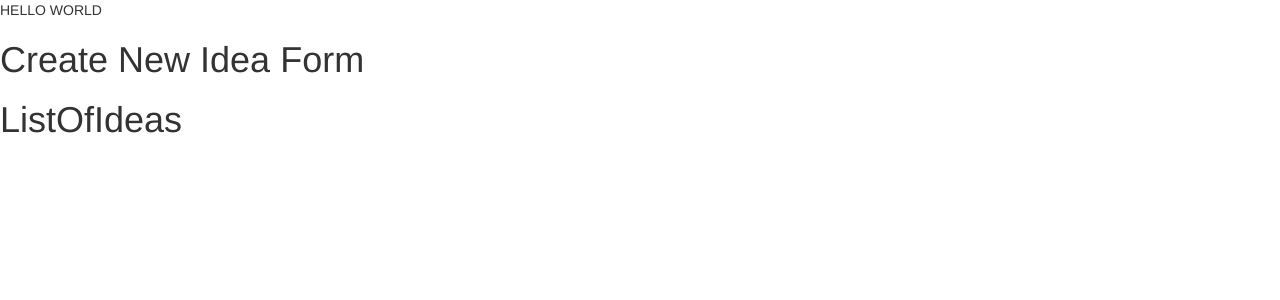
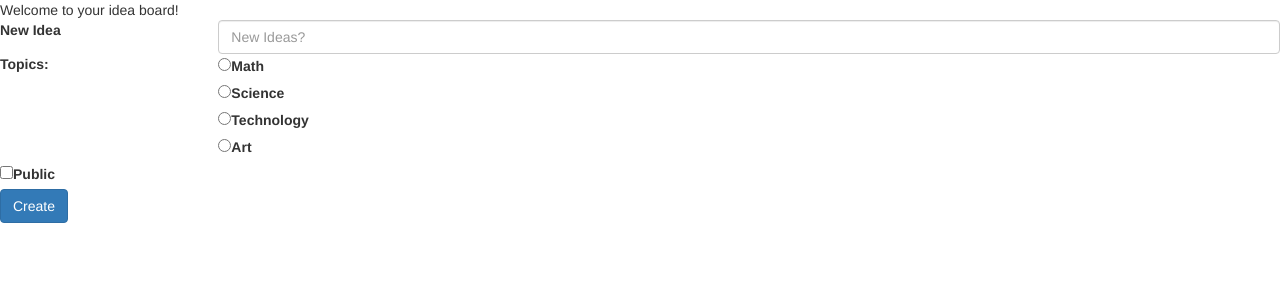
Before and after one commit to Kailin168/ideapool, a React (Create React App) app in the folder ideapool-app/: page / in a window 1280 px wide. Shown: the top 300 px of the page. Built offline with nearby package versions, Linux system fonts and the light colour scheme.

Commit message:
db file and radio component
setting up a db.json file and make the radio component reusable

```diff
--- /dev/null
+++ b/ideapool-app/db.json
@@ -0,0 +1,101 @@
+{
+  "posts": [
+    {
+      "id": 1,
+      "content": "My first post",
+      "category": "Science",
+      "public": "true",
+      "user_id": "1",
+      "likes": "0",
+      "timestamps": "2019-01-01 00:00:00"
+    },
+    {
+      "id": 2,
+      "content": "My second post",
+      "category": "Art",
+      "public": "true",
+      "user_id": "1",
+      "likes": "0",
+      "timestamps": "2019-01-01 00:00:00"
+    },
+    {
+      "id": 3,
+      "content": "My third post",
+      "category": "Math",
+      "public": "true",
+      "user_id": "1",
+      "likes": "0",
+      "timestamps": "2019-01-01 00:00:00"
+    },
+    {
+      "content": "test 3",
+      "category": "",
+      "public": false,
+      "user_id": "1",
+      "likes": "0",
+      "timestamps": 1676996270567,
+      "id": 4
+    },
+    {
+      "content": "sdas",
+      "category": "math",
+      "public": false,
+      "user_id": "1",
+      "likes": "0",
+      "timestamps": 1676997273212,
+      "id": 5
+    },
+    {
+      "content": "dasd",
+      "category": "math",
+      "public": false,
+      "user_id": "1",
+      "likes": "0",
+      "timestamps": 1676997695581,
+      "id": 6
+    },
+    {
+      "content": "dsads",
+      "category": "Technology",
+      "public": false,
+      "user_id": "1",
+      "likes": "0",
+      "timestamps": 1676998188545,
+      "id": 7
+    },
+    {
+      "content": "dasds",
+      "category": "Art",
+      "public": true,
+      "user_id": "1",
+      "likes": "0",
+      "timestamps": 1676999380195,
+      "id": 8
+    },
+    {
+      "content": "das",
+      "category": "Art",
+      "public": false,
+      "user_id": "1",
+      "likes": "0",
+      "timestamps": 1676999386778,
+      "id": 9
+    }
+  ],
+  "users": [
+    {
+      "id": 1,
+      "name": "John Doe",
+      "email": "johndoe@gmail.com",
+      "password": "password",
+      "timestamps": "2019-01-01 00:00:00"
+    },
+    {
+      "id": 2,
+      "name": "Jane Coltrane",
+      "email": "JaneColtrane@gmail.com",
+      "password": "password",
+      "timestamps": "2019-01-01 00:00:00"
+    }
+  ]
+}
--- a/ideapool-app/package.json
+++ b/ideapool-app/package.json
@@ -10,6 +10,7 @@
     "react": "^18.2.0",
     "react-bootstrap": "^2.7.2",
     "react-dom": "^18.2.0",
+    "react-icons": "^4.7.1",
     "react-scripts": "5.0.1",
     "web-vitals": "^2.1.4"
   },
--- a/ideapool-app/src/App.js
+++ b/ideapool-app/src/App.js
@@ -5,7 +5,7 @@ import IdeaContainer from "./components/IdeaContainer";
 function App() {
   return (
     <div className="App">
-      HELLO WORLD
+      Welcome to your idea board!
       <IdeaContainer />
     </div>
   );
--- a/ideapool-app/src/components/CreateNewIdeaForm.js
+++ b/ideapool-app/src/components/CreateNewIdeaForm.js
@@ -1,10 +1,81 @@
-import React from "react";
+import React, { useState } from "react";
+import Button from 'react-bootstrap/Button';
+import Col from 'react-bootstrap/Col';
+import Form from 'react-bootstrap/Form';
+import Row from 'react-bootstrap/Row';
+import RadioGroupComponent from "./RadioGroupComponent";
 
-function CreateNewIdeaForm() {
+function CreateNewIdeaForm({ addNewIdea }) {
+  const [ideaText, setIdeaText] = useState("");
+  const [category, setCategory] = useState("");
+  const [publicView, setPublicView] = useState(false);
+  const [user_id, setUser_id] = useState(1);
+  const [likes, setLikes] = useState(0);
+
+
+  const handleSubmit = (event) => {
+    event.preventDefault();
+    addNewIdea(ideaText);
+    const addNewPost = {
+      "content": ideaText,
+      "category": category,
+      "public": publicView,
+      "user_id": "1",
+      "likes": "0",
+      "timestamps": Date.now()
+    }
+    fetch('http://localhost:3000/posts', {
+      method: 'POST',
+      headers: {
+        'Content-Type': 'application/json',
+      },
+      body: JSON.stringify(addNewPost),
+    })
+      .then((response) => response.json())
+      .then((data) => {
+        console.log('Success:', data);
+      })
+      .catch((error) => {
+        console.error('Error:', error);
+      });
+    setIdeaText("");
+  }
+
   return (
-    <div>
-      <h1>Create New Idea Form</h1>
-    </div>
+    <Form onSubmit={handleSubmit}>
+      <Form.Group as={Row} className="mb-3" controlId="formHorizontalEmail">
+        <Form.Label column sm={2}>
+          New Idea
+        </Form.Label>
+        <Col sm={10}>
+          <Form.Control value={ideaText} type="text" placeholder="New Ideas?" onChange={(event) => {
+            setIdeaText(event.target.value);
+          }} />
+          {/* onChange={(event, value)=>{setIdeaText(value)}}  onChange={(value)=>setIdeaText(value)}*/}
+        </Col>
+      </Form.Group>
+      <fieldset>
+        <RadioGroupComponent
+          category={category}
+          setCategory={setCategory}
+          options={["Math", "Science", "Technology", "Art"]} />
+      </fieldset>
+      <Form.Group as={Row} className="mb-3" controlId="formHorizontalCheck">
+        <Col sm={{ span: 10, offset: 2 }}>
+          <Form.Check
+          label="Public"
+          checked={publicView}
+          onChange={(event) => {setPublicView(!publicView)}}
+          />
+        </Col>
+      </Form.Group>
+
+      <Form.Group as={Row} className="mb-3">
+        <Col sm={{ span: 10, offset: 2 }}>
+          <Button type="submit">Create</Button>
+        </Col>
+      </Form.Group>
+    </Form>
   );
 }
 
--- a/ideapool-app/src/components/IdeaContainer.js
+++ b/ideapool-app/src/components/IdeaContainer.js
@@ -3,10 +3,18 @@ import CreateNewIdeaForm from "./CreateNewIdeaForm";
 import ListOfIdeas from "./ListOfIdeas";
 
 function IdeaContainer() {
+
+  const [ideas, setIdeas] = React.useState([]);
+
+
+  const addNewIdea = (idea) => {
+    setIdeas([...ideas, idea]);
+  };
+
   return (
     <div>
-      <CreateNewIdeaForm />
-      <ListOfIdeas />
+      <CreateNewIdeaForm addNewIdea={addNewIdea}/>
+      <ListOfIdeas ideas={ideas}/>
     </div>
   );
 }
--- a/ideapool-app/src/components/ListOfIdeas.js
+++ b/ideapool-app/src/components/ListOfIdeas.js
@@ -1,11 +1,28 @@
 import React from 'react';
+import ListGroup from 'react-bootstrap/ListGroup';
+import { BsFillArrowUpCircleFill } from "react-icons/bs";
+import { BsFillArrowDownCircleFill } from "react-icons/bs";
 
-function ListOfIdeas() {
+function ListOfIdeas({ ideas }) {
   return (
-    <div>
-      <h1>ListOfIdeas</h1>
-    </div>
-  );
+    <ListGroup as="ol" numbered>
+      {ideas?.map((idea) => (
+        <ListGroup.Item
+          key={idea}
+          as="li"
+          className="d-flex justify-content-between align-items-start"
+        >
+          <div className="ms-2 me-auto">
+            <div className="fw-bold">Ideas</div>
+            {idea}
+          </div>
+          <BsFillArrowUpCircleFill />{' '}
+          <BsFillArrowDownCircleFill />{' '}
+        </ListGroup.Item>
+      )
+
+      )}
+    </ListGroup>);
 }
 
 export default ListOfIdeas;
--- /dev/null
+++ b/ideapool-app/src/components/RadioGroupComponent.js
@@ -0,0 +1,31 @@
+import React from "react";
+import Col from 'react-bootstrap/Col';
+import Form from 'react-bootstrap/Form';
+import Row from 'react-bootstrap/Row';
+
+function RadioGroupComponent({ category, setCategory, options }) {
+  return (
+    <Form.Group as={Row} className="mb-3">
+      <Form.Label as="legend" column sm={2}>
+        Topics:
+      </Form.Label>
+      <Col sm={10}>
+        {options.map((option) => (
+          <Form.Check
+            key={option}
+            type="radio"
+            label={option}
+            name="formHorizontalRadios"
+            id="formHorizontalRadios1"
+            checked={category === option}
+            onChange={(event) => { setCategory(event.target.value) }}
+            value={option}
+          />
+        ))}
+      </Col>
+    </Form.Group>
+
+  );
+}
+
+export default RadioGroupComponent;
```
Also changed, not shown: 1 other file (tests, documents, lock files or other folders).
